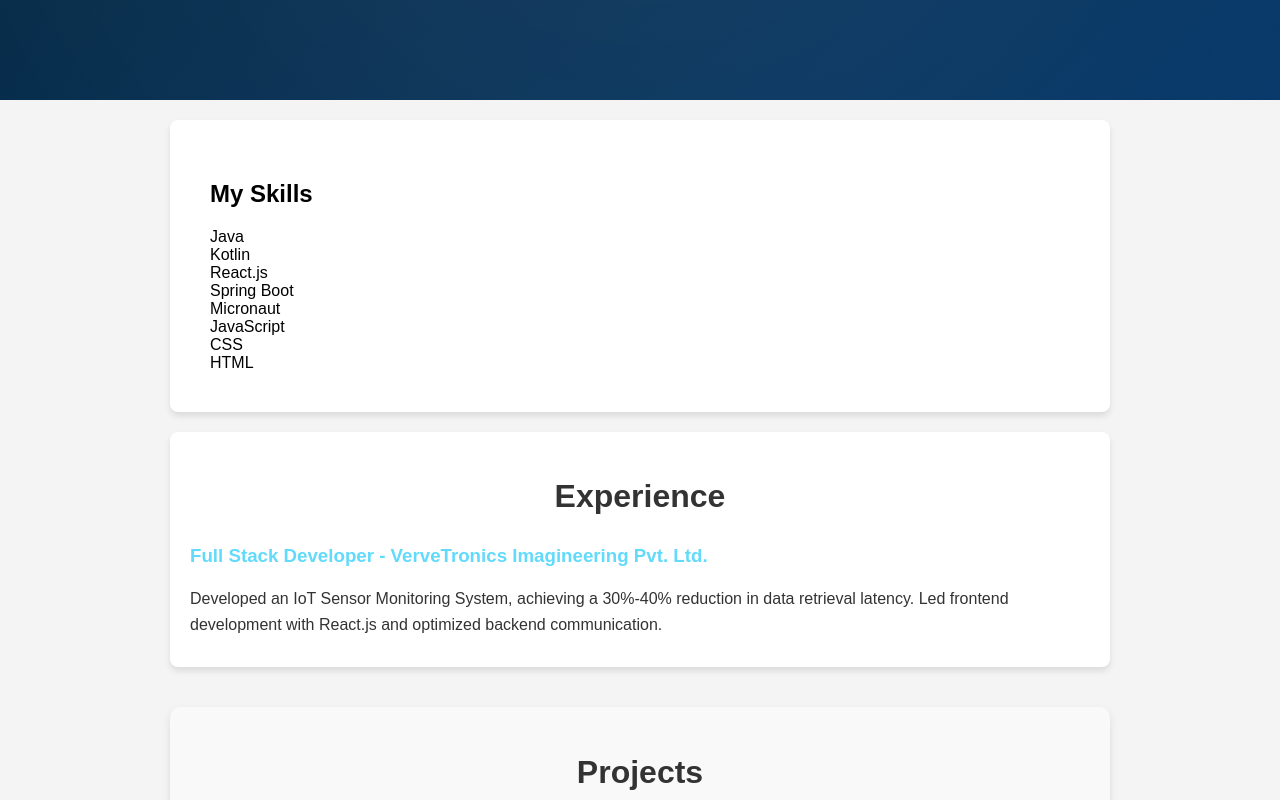
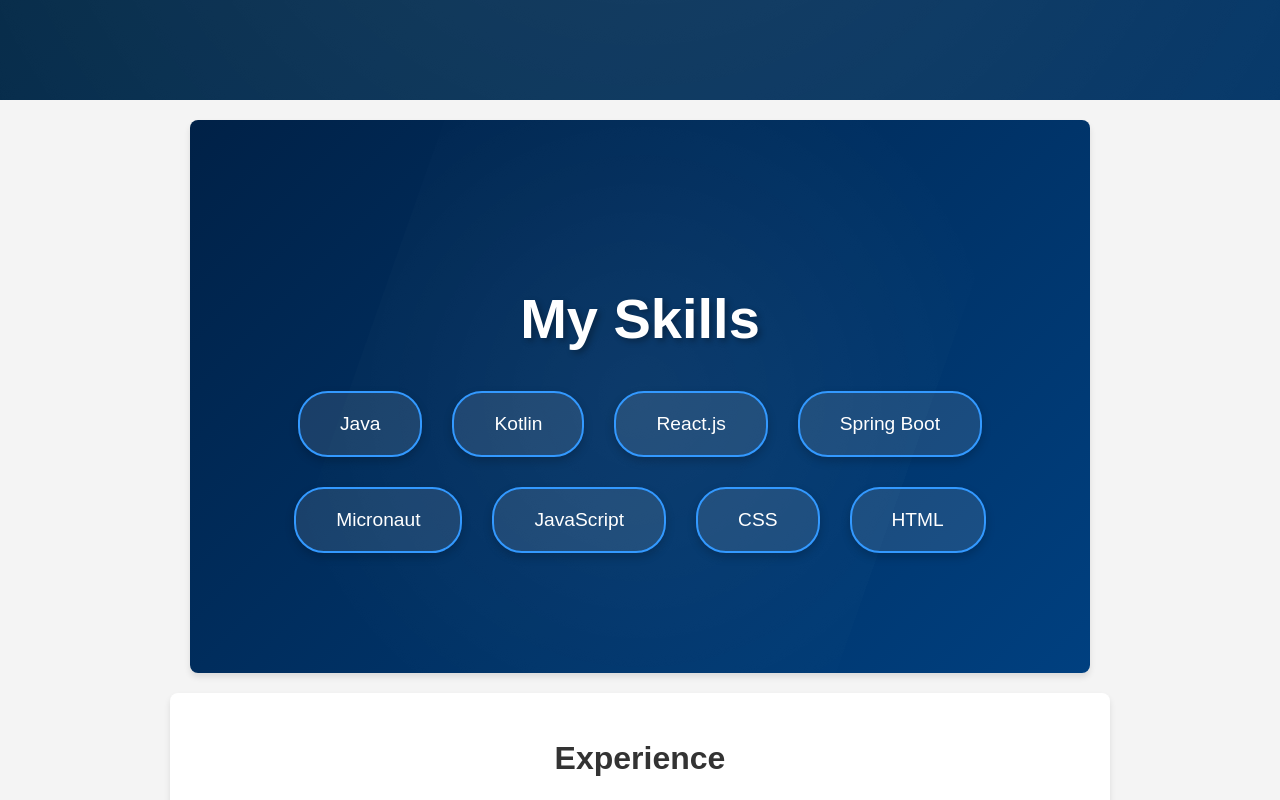
Before and after one commit to Vinayak2205/personal_portfolio, a React (Create React App) app in the folder front-end/: page / in a window 1280 px wide. Shown: the part 700-1500 px from the top of the page. Built offline with nearby package versions, Linux system fonts and the light colour scheme.

Commit message:
feat: update the CSS of the Skills section to stay consistent

```diff
--- a/front-end/src/style/Skills.css
+++ b/front-end/src/style/Skills.css
@@ -1,10 +1,80 @@
-.skills ul {
-  list-style-type: none;
-  padding: 0;
+.skills {
+  background: linear-gradient(
+    135deg,
+    #002147,
+    #004080
+  ); /* Slightly different gradient */
+  padding: 100px 0; /* Adjusted padding */
+  display: flex;
+  justify-content: center;
+  align-items: center;
+  text-align: center;
+  position: relative;
+  overflow: hidden;
 }
 
-.skills ul li {
-  margin: 10px 0;
+.skills::before {
+  content: "";
+  position: absolute;
+  top: 0;
+  left: 0;
+  width: 100%;
+  height: 100%;
+  background: radial-gradient(
+    circle,
+    rgba(255, 255, 255, 0.05),
+    transparent 70%
+  );
+  animation: spin 20s linear infinite;
+  z-index: 1;
+  pointer-events: none;
+}
+
+.content {
+  max-width: 1200px;
+  padding: 20px;
+  z-index: 2;
+}
+
+.skills h1 {
+  font-size: 3.5rem;
+  color: #ffffff;
+  margin-bottom: 40px;
+  text-shadow: 3px 3px 6px rgba(0, 0, 0, 0.3);
+}
+
+.skill-list {
+  display: flex;
+  flex-wrap: wrap;
+  justify-content: center;
+  gap: 30px;
+}
+
+.skill-card {
+  background-color: rgba(255, 255, 255, 0.1);
+  color: #ffffff;
   font-size: 1.2rem;
-  color: #666;
+  padding: 20px 40px;
+  border-radius: 30px;
+  border: 2px solid #3399ff;
+  box-shadow: 0 4px 10px rgba(0, 0, 0, 0.2);
+  transition: all 0.3s ease;
 }
+
+.skill-card:hover {
+  background-color: #3399ff;
+  color: #ffffff;
+  box-shadow: 0 6px 14px rgba(0, 0, 0, 0.3);
+  transform: translateY(-5px);
+}
+
+@media (max-width: 768px) {
+  .skills h1 {
+    font-size: 2.5rem;
+  }
+
+  .skill-card {
+    font-size: 1rem;
+    padding: 15px 30px;
+  }
+}
```
